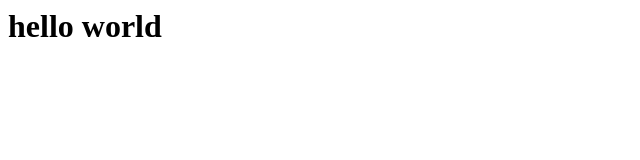
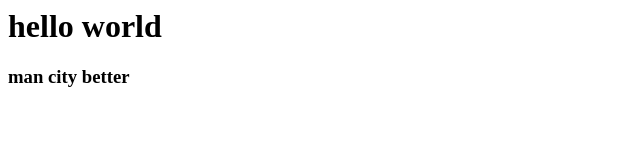
Before and after one commit to SamarthhD/testing, a plain HTML site: page index.html in a window 1280 px wide. Shown: the whole page, without its empty margins (0-640 px from the left). Drawn offline with Linux system fonts and the light colour scheme.

Commit message:
added new data

```diff
--- a/index.html
+++ b/index.html
@@ -1 +1,2 @@
 <h1>hello world</h1>
+<h3>man city better</h3>
```
